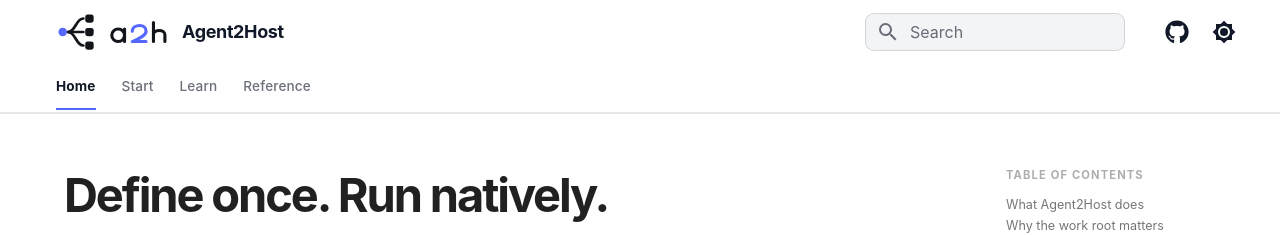
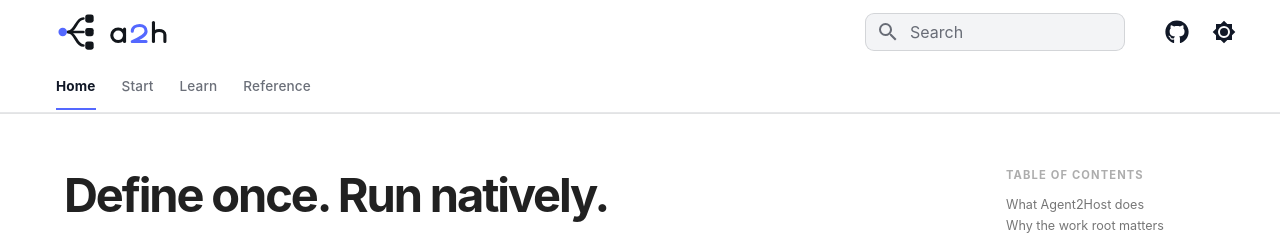
Before and after one commit to Agent2Host/agent2host, an MkDocs documentation site: the page built from docs/index.md, in a window 1280 px wide. Shown: the top 235 px of the page. Built offline with MkDocs 1.6.1 and Material for MkDocs 9.7.7, drawn with Linux system fonts in a browser that asks for light colours; comment, search, counter and statistics services are not loaded.

Commit message:
docs: drop the header site-name wordmark
The lockup already identifies the site. Keep the page title that appears in the header after you leave Home.

```diff
--- a/docs/stylesheets/extra.css
+++ b/docs/stylesheets/extra.css
@@ -44,8 +44,8 @@
 }
 
 .md-header__topic:first-child {
-  font-size: 0.9rem;
-  font-weight: 720;
+  opacity: 0;
+  pointer-events: none;
 }
 
 .md-header__topic:last-child {
```
